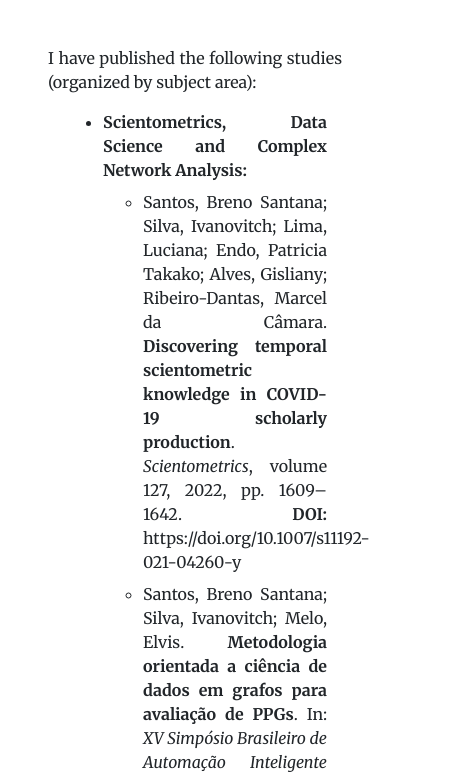
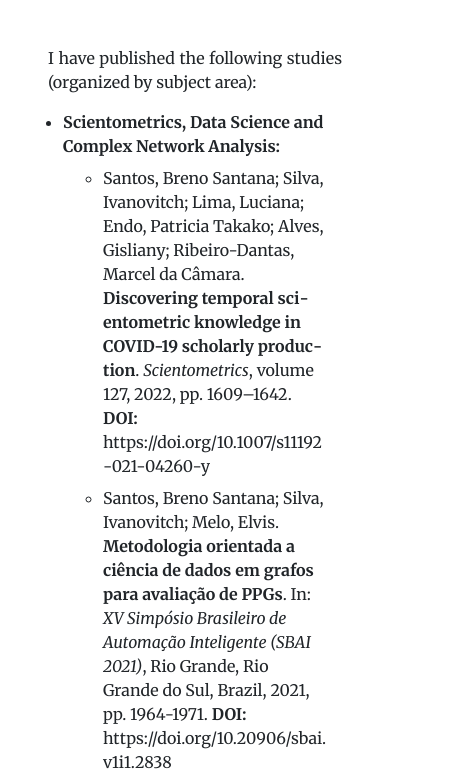
Before and after one commit to breno-madruga/my-website.github.io, a plain HTML site: page publications.html in a window 390 px wide. Shown: the part 282-1059 px from the top of the page, 458 px wide, since content can reach past the window. Drawn offline with nearby package versions, Linux system fonts and the light colour scheme.

Commit message:
Fixing the responsiveness in Publications page

```diff
--- a/css/my_css.css
+++ b/css/my_css.css
@@ -925,3 +925,15 @@
     line-height: 1;
   }
 }
+
+.hyphenate {
+  /* Careful, this breaks the word wherever it is without a hyphen */
+  overflow-wrap: break-word;
+  word-wrap: break-word;
+
+  /* Adds a hyphen where the word breaks */
+  -webkit-hyphens: auto;
+  -ms-hyphens: auto;
+  -moz-hyphens: auto;
+  hyphens: auto;
+}
--- a/publications.html
+++ b/publications.html
@@ -67,8 +67,7 @@
       <div class="container">
         <div class="row">
 		  <p class="text-justify"> I have published the following studies (organized by subject area): </p>
-          <div class="col-lg-12 mx-auto my-auto text-justify">
-			<ul>
+		  <ul class="hyphenate col-lg-12 col-sm-12 mx-auto my-auto">
 			<li>
 				<strong class="my-3"> Scientometrics, Data Science and Complex Network Analysis: </strong>
 				<ul>
@@ -179,7 +178,6 @@
 		  </ul>
         </div>
       </div>
-      </div>
     </section>
 
 	<!-- Footer-->
```
Lines whose indentation alone changed are shown as unchanged.
